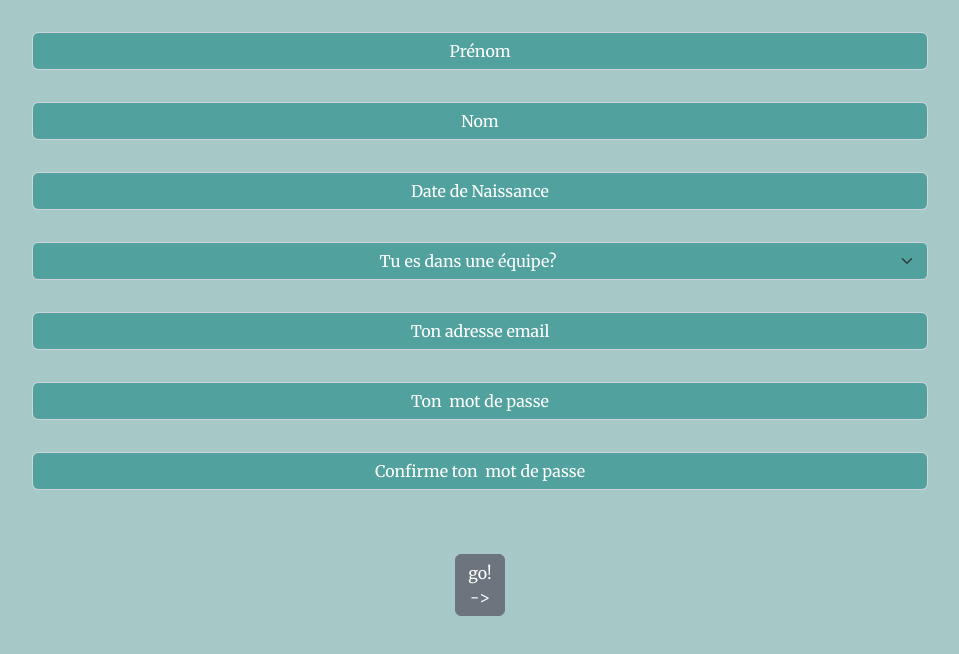
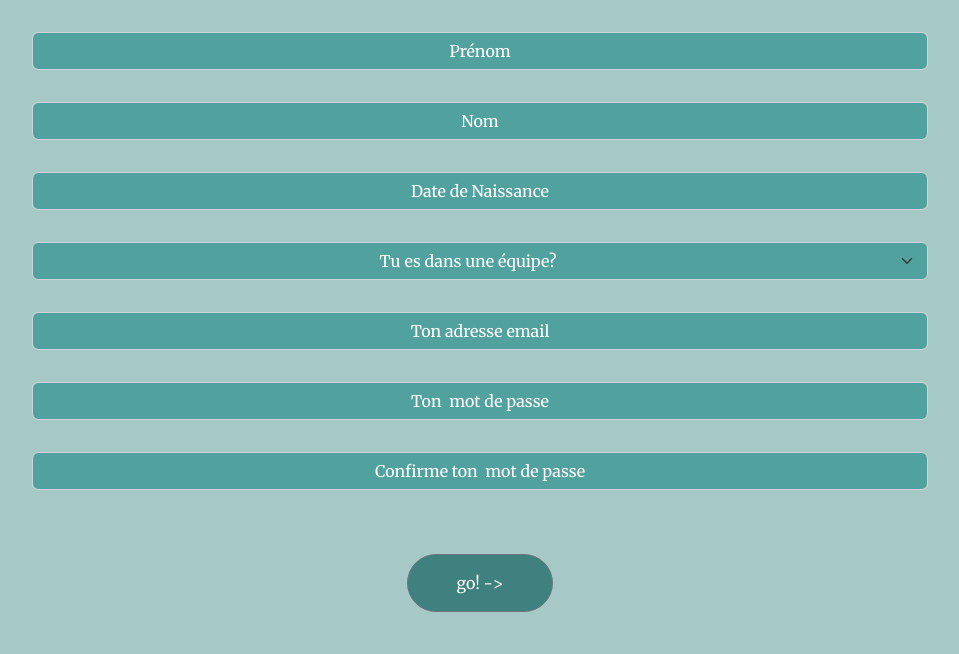
Before and after one commit to SantrainAlex/App, a React (Create React App) app: page /Register in a window 1280 px wide. Shown: the top 654 px of the page, without its empty margins (160-1119 px from the left). Built offline with nearby package versions, Linux system fonts and the light colour scheme.

Commit message:
change style btn and add hash password

```diff
--- a/package.json
+++ b/package.json
@@ -12,6 +12,7 @@
     "react": "^18.2.0",
     "react-device-detect": "^2.2.3",
     "react-dom": "^18.2.0",
+    "react-hash-string": "^1.0.0",
     "react-router-dom": "^6.9.0",
     "react-scripts": "5.0.1",
     "reactstrap": "^9.1.6",
--- a/src/scss/pages/_indexMobile.scss
+++ b/src/scss/pages/_indexMobile.scss
@@ -12,7 +12,7 @@
   .btnGo{
     text-align: -webkit-center;
 
-    a{
+    Button{
       padding: 1em 3em;
       border-radius: 100px;
       background-color: #3F817E;
--- a/src/views/mobile/loginAndRegister/Register.js
+++ b/src/views/mobile/loginAndRegister/Register.js
@@ -2,6 +2,7 @@ import {Form, FormGroup, Input, Button} from "reactstrap";
 import {useState} from "react";
 
 import * as User from "../../../servives/user";
+import {hashString} from "react-hash-string";
 
 const Register = () => {
     const [values, setValues] = useState({
@@ -46,7 +47,7 @@ const Register = () => {
                 "dateOfBirth": `${values.dateOfBirth}`,
                 "crew": `${values.crew}`,
                 "email": `${values.email}`,
-                "password": `${values.password}`,
+                "password": `${hashString(values.password)}`,
             }
             User.create(getData)
                 .then(() => {
```
Also changed, not shown: 1 other file (tests, documents, lock files or other folders).
